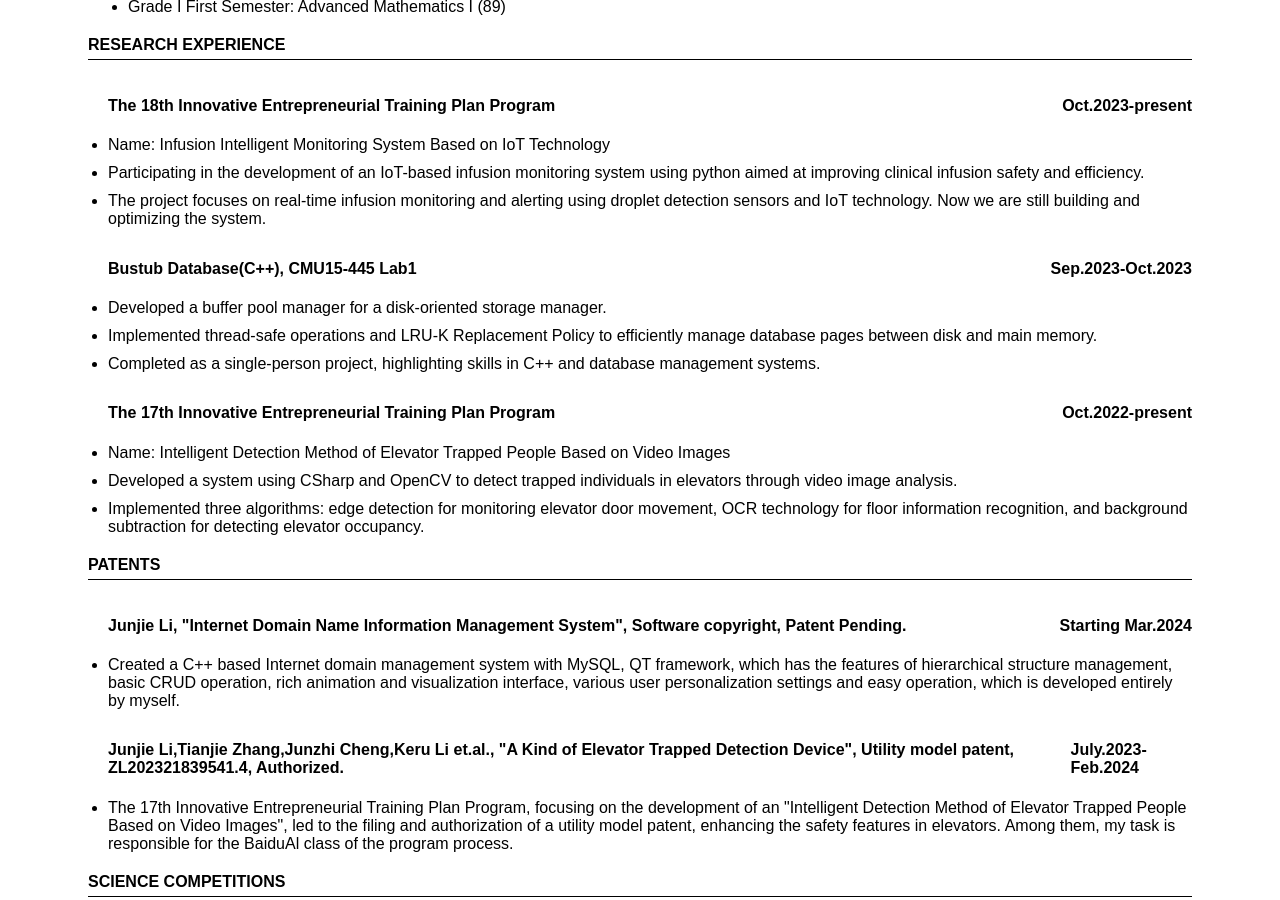
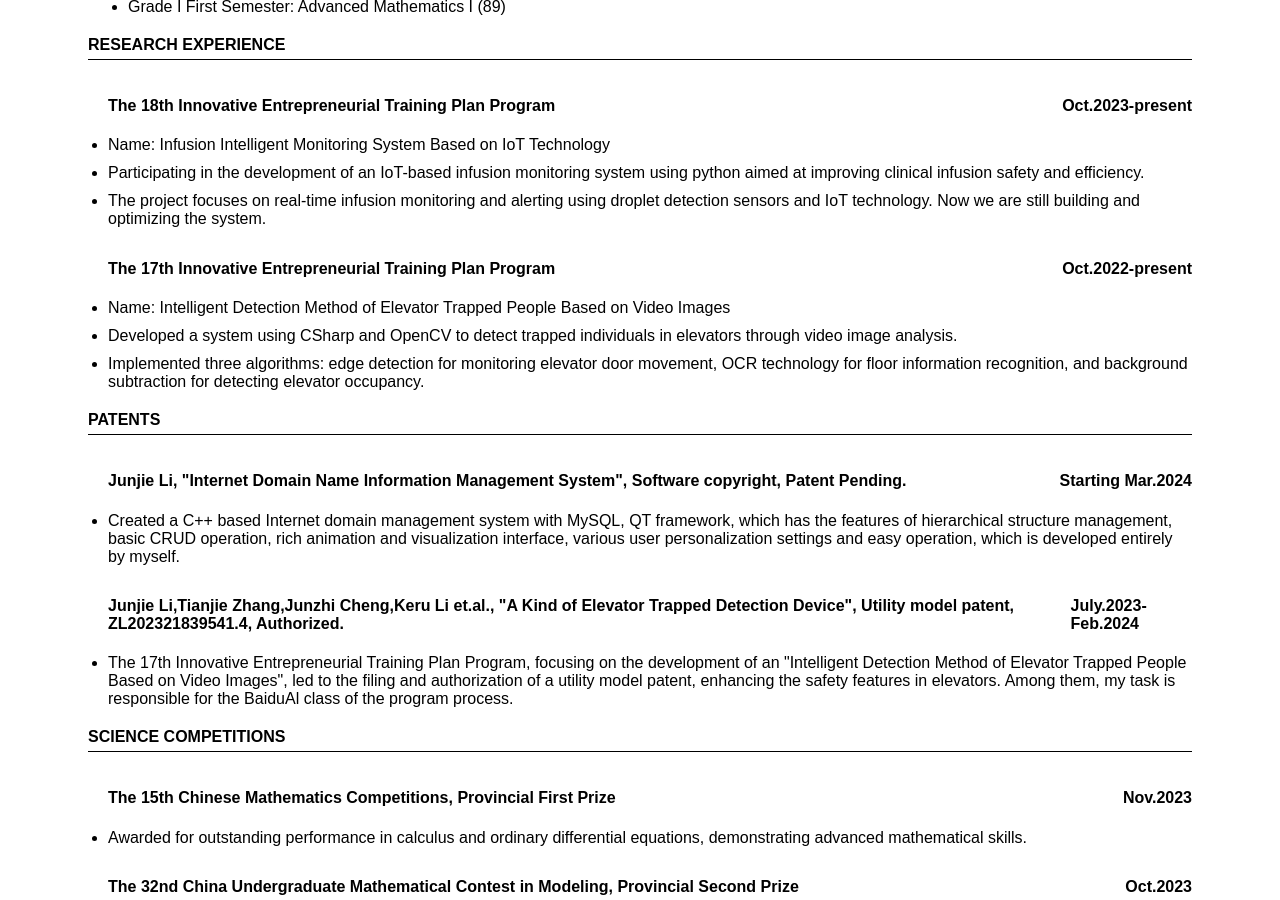
Before and after one commit to Miki-Riako/adjmatrix-page, a Jekyll site: the page built from pages/cv.html, in a window 1280 px wide and 900 px high, scrolled down 465 px. Built offline with Jekyll 4.4.1, drawn with Linux system fonts in a browser that asks for light colours.

Commit message:
update the en page

```diff
--- a/_layouts/cv.html
+++ b/_layouts/cv.html
@@ -38,13 +38,13 @@
     <li>Name: Infusion Intelligent Monitoring System Based on IoT Technology</li>
     <li>Participating in the development of an IoT-based infusion monitoring system using python aimed at improving clinical infusion safety and efficiency.</li>
     <li>The project focuses on real-time infusion monitoring and alerting using droplet detection sensors and IoT technology. Now we are still building and optimizing the system.</li>
-    <div class="project">
+    <!-- <div class="project">
       <h4 class="project-name">Bustub Database(C++), CMU15-445 Lab1</h4>
       <div class="project-date">Sep.2023-Oct.2023</div>
     </div>
     <li>Developed a buffer pool manager for a disk-oriented storage manager.</li>
     <li>Implemented thread-safe operations and LRU-K Replacement Policy to efficiently manage database pages between disk and main memory.</li>
-    <li>Completed as a single-person project, highlighting skills in C++ and database management systems.</li>
+    <li>Completed as a single-person project, highlighting skills in C++ and database management systems.</li> -->
     <div class="project">
       <h4 class="project-name">The 17th Innovative Entrepreneurial Training Plan Program</h4>
       <div class="project-date">Oct.2022-present</div>
```
